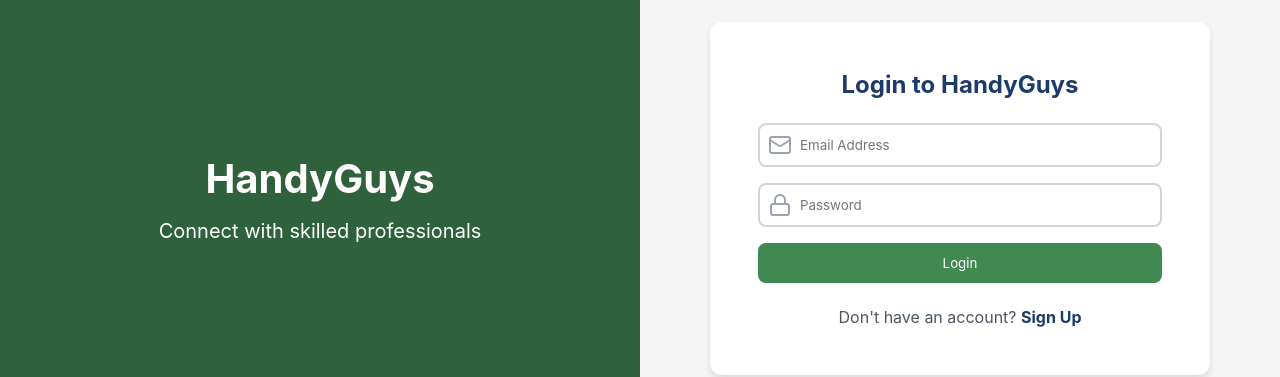
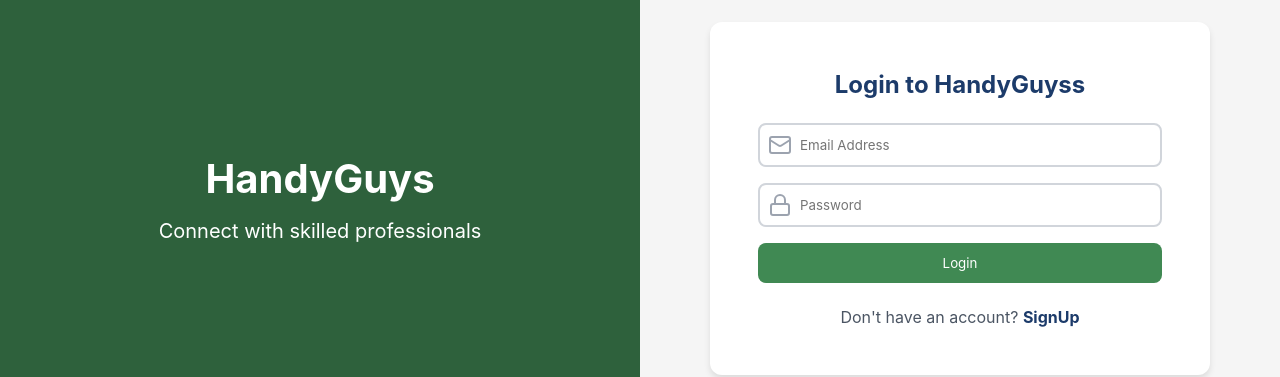
Before and after one commit to Rancy21/HandyGuys_React, a React (Vite) app: page / in a window 1280 px wide. Shown: the part 202-579 px from the top of the page. Built offline with nearby package versions, Linux system fonts and the light colour scheme.

Commit message:
Updated login and signup

```diff
--- a/src/css/sign.css
+++ b/src/css/sign.css
@@ -101,6 +101,9 @@
   color: #1c3b6a;
   font-weight: bold;
   cursor: pointer;
+  transition: color 0.3s;
+  text-decoration: none;
+  margin-left: 4px;
 }
 
 .signup-name-container {
--- a/src/pages/Login.jsx
+++ b/src/pages/Login.jsx
@@ -7,7 +7,6 @@ const Login = () => {
   const navigate = useNavigate();
   const [loading, setLoading] = useState(false);
   const [error, setError] = useState(false);
-  const [isLogin, setIsLogin] = useState(true);
   const [email, setEmail] = useState("");
   const [password, setPassword] = useState("");
 
@@ -40,7 +39,7 @@ const Login = () => {
         console.log("User authenticated");
 
         const tracker = {
-          date : getToday(),
+          date: getToday(),
         };
 
         const response2 = await fetch(
@@ -50,20 +49,19 @@ const Login = () => {
             headers: {
               "Content-Type": "application/json",
             },
-            body: JSON.stringify(tracker)
+            body: JSON.stringify(tracker),
           }
         );
         if (!response2.ok) {
           setError("Sorry, something went wrong");
-          throw new Error(`${getToday()} HTTP error! status: ${response.status}`);
-
-        }
-        else{
+          throw new Error(
+            `${getToday()} HTTP error! status: ${response.status}`
+          );
+        } else {
           console.log("Tracker saved");
-
         }
 
-        console.log(data)
+        console.log(data);
         setError(false);
         navigate("/home");
       } else {
@@ -156,6 +154,7 @@ const Login = () => {
       color: "#1c3b6a",
       fontWeight: "bold",
       cursor: "pointer",
+      textDecoration: "none",
     },
   };
 
@@ -180,26 +179,14 @@ const Login = () => {
 
       <div style={styles.formContainer}>
         <div style={styles.formWrapper}>
-          <h2 style={styles.formTitle}>
-            {isLogin ? "Login to HandyGuys" : "Create an Account"}
-          </h2>
+          <h2 style={styles.formTitle}>Login to HandyGuyss</h2>
 
-          {error && <p style={{ color: "red", marginBottom: "0.5rem" }}>Error: {error}</p>}
+          {error && (
+            <p style={{ color: "red", marginBottom: "0.5rem" }}>
+              Error: {error}
+            </p>
+          )}
           <form onSubmit={handleSubmit}>
-            {!isLogin && (
-              <div style={styles.inputContainer}>
-                <User style={styles.icon} />
-                <input
-                  type="text"
-                  placeholder="Full Name"
-                  value={name}
-                  onChange={(e) => setName(e.target.value)}
-                  style={styles.input}
-                  required={!isLogin}
-                />
-              </div>
-            )}
-
             <div style={styles.inputContainer}>
               <Mail style={styles.icon} />
               <input
@@ -236,21 +223,16 @@ const Login = () => {
                   styles.submitButton.backgroundColor)
               }
             >
-              {isLogin ? "Login" : "Sign Up"}
+              Login
             </button>
           </form>
 
           <div style={styles.switchText}>
             <p>
-              {isLogin
-                ? "Don't have an account? "
-                : "Already have an account? "}
-              <span
-                style={styles.switchLink}
-                onClick={() => setIsLogin(!isLogin)}
-              >
-                {isLogin ? "Sign Up" : "Login"}
-              </span>
+              Don't have an account?{" "}
+              <a href="/sign" style={styles.switchLink}>
+                SignUp
+              </a>
             </p>
           </div>
         </div>
--- a/src/pages/SignUp.jsx
+++ b/src/pages/SignUp.jsx
@@ -290,13 +290,9 @@ const Signup = () => {
           <div className="signup-switch-text">
             <p>
               Already have an account?
-              <span
-                className="signup-switch-link"
-                onClick={() => setIsLogin(!isLogin)}
-              >
-                {" "}
+              <a href="/" className="signup-switch-link">
                 Login
-              </span>
+              </a>
             </p>
           </div>
         </div>
```
